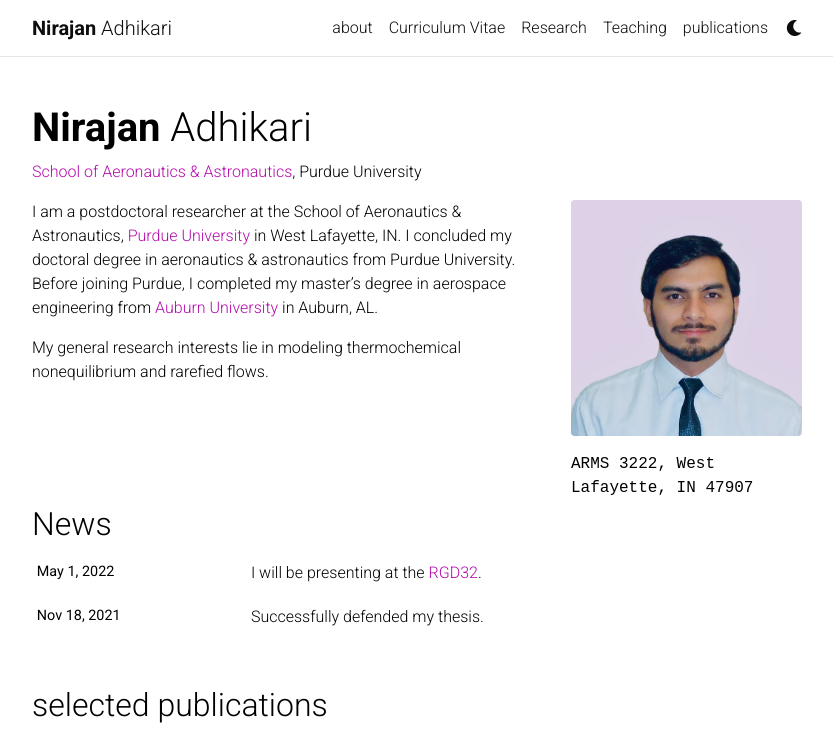
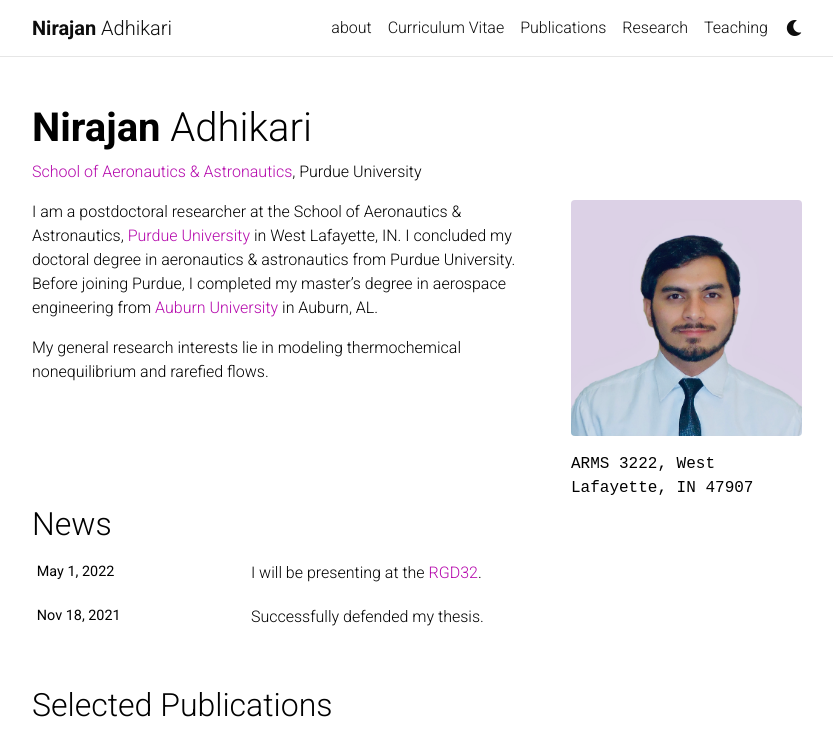
Before and after one commit to adnirajan/adnirajan.github.io, a Jekyll site: the page built from _pages/about.md, in a window 1280 px wide and 1026 px high, cut to the strip 0-737 px from the top of the window. Shown: the whole strip, without its empty margins (223-1056 px from the left). Built offline with Jekyll 4.4.1, drawn with Linux system fonts in a browser that asks for light colours; full-size pictures stand in for the smaller copies a plugin makes; comment, search, counter and statistics services are not loaded; a style sheet for code colours, icons or effects is not loaded.

```diff
--- a/_includes/selected_papers.html
+++ b/_includes/selected_papers.html
@@ -1,5 +1,5 @@
 
           <div class="publications">
-            <h2>selected publications</h2>
+            <h2>Selected Publications</h2>
             {% bibliography -f papers -q @*[selected=true]* %}
           </div>
```
Also changed, not shown: _pages/publications.md (+1 -1 lines).
